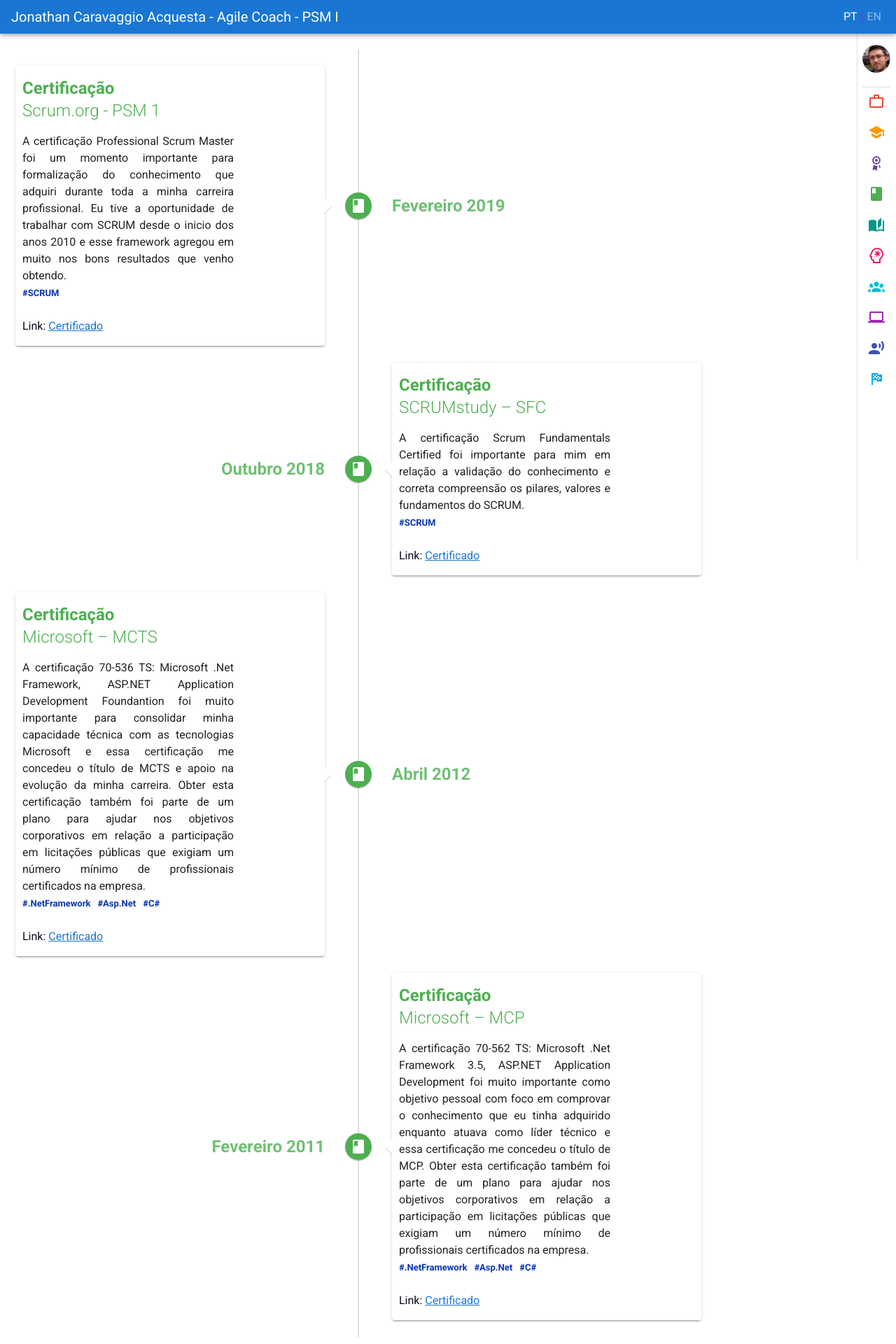
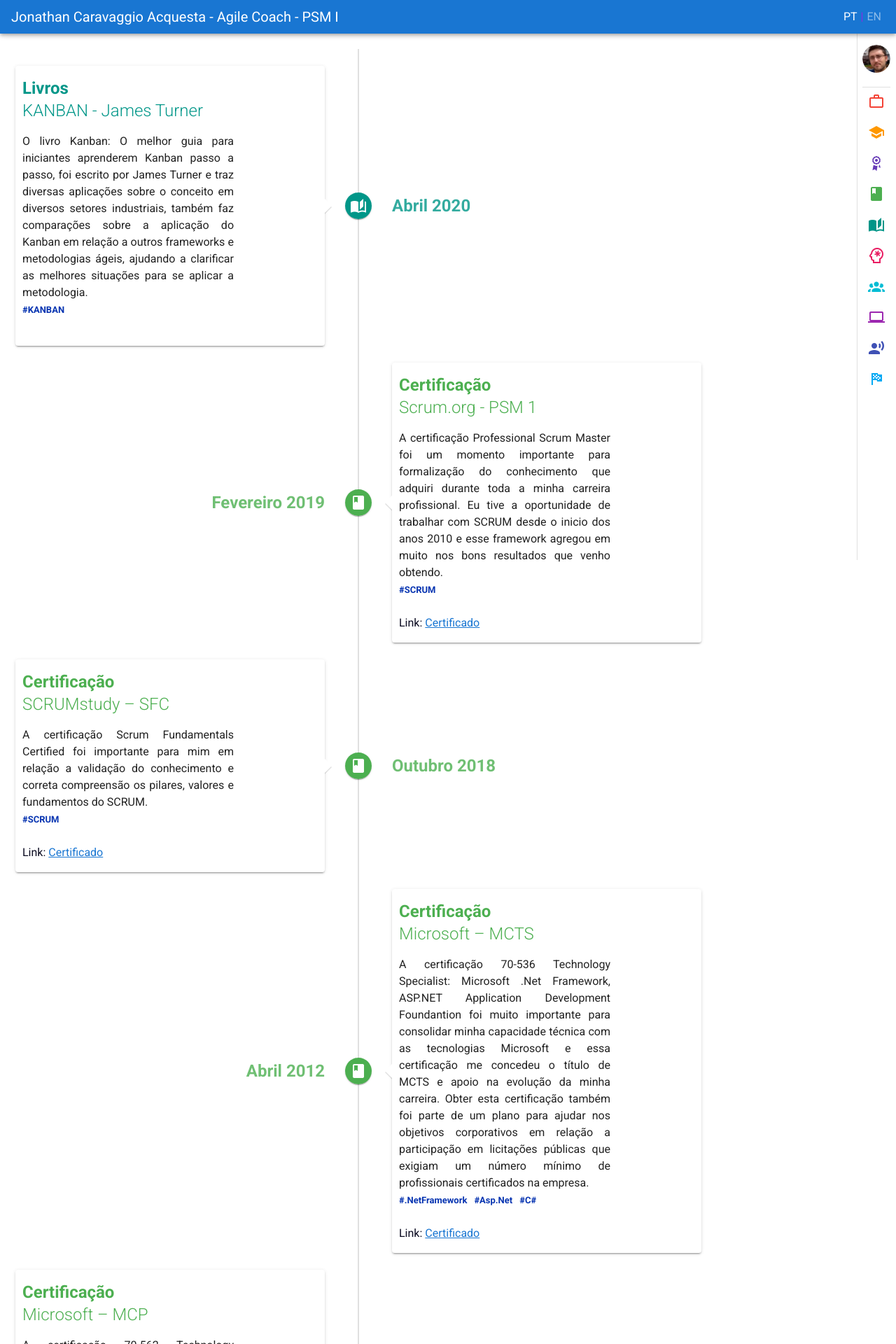
Before and after one commit to jonathan-acquesta/Personal-Page, a Vue app in the folder personal-page/: page / in a window 1280 px wide. Shown: the top 1920 px of the page at 70% size. Built offline with nearby package versions, Linux system fonts and the light colour scheme.

Commit message:
New book, kanban

```diff
--- a/personal-page/src/components/Timeline.vue
+++ b/personal-page/src/components/Timeline.vue
@@ -24,6 +24,7 @@
           :left="$vuetify.breakpoint.smAndDown"
         :small="small"
           fill-dot
+
         >
           <template v-if="!$vuetify.breakpoint.smAndDown" v-slot:opposite>
             <span style="opacity:0.8"
@@ -47,7 +48,7 @@
               {{ history.description[culture] }}
             </div>
             <div>
-              <v-img class="descriptionImage"  height="110"  width="110" :src="history.image"></v-img>
+              <v-img class="descriptionImage"  width="110" :src="history.image"></v-img>
 
             </div>
             </div>
@@ -56,7 +57,7 @@
               <span class="tags" v-for="(tag, index) in history.tags" :key="index" >{{ tag[culture] }}</span>
             </div>
             <br>
-               <div class="links">
+               <div class="links" v-if="history.link">
               <span  >Link: </span>
               <a class="linkShow" v-on:click="overlay = true;mainImage=history.link.image">{{history.link.description[culture]}} </a>
 
@@ -280,7 +281,7 @@
       },
       description: {
         "pt-BR": "A certificação Scrum Fundamentals Certified foi importante para mim em relação a validação do conhecimento e correta compreensão os pilares, valores e fundamentos do SCRUM.",
-        "en-US": "Scrum Fundamentals Certified certification was important to me in terms of knowledge validation and correct understanding of the pillars, values and fundamentals of SCRUM.",
+        "en-US": "Scrum Fundamentals Certified was important certification to me in terms of knowledge validation and correct understanding of the pillars, values and fundamentals of SCRUM.",
       },
       image: require('@/assets/scrumfc.png'),
       link: {
@@ -298,8 +299,8 @@
         "en-US": "Microsoft – MCP",
       },
       description: {
-        "pt-BR": "A certificação 70-562 TS: Microsoft .Net Framework 3.5, ASP.NET Application Development foi muito importante como objetivo pessoal com foco em comprovar o conhecimento que eu tinha adquirido enquanto atuava como líder técnico e essa certificação me concedeu o título de MCP. Obter esta certificação também foi parte de um plano para ajudar nos objetivos corporativos em relação a participação em licitações públicas que exigiam um número mínimo de profissionais certificados na empresa.",
-        "en-US": "The 70-562 TS certification: Microsoft .Net Framework 3.5, ASP.NET Application Development was very important as a personal objective with a focus on proving the knowledge I had acquired while acting as a technical leader and this certification granted me the title of MCP. Obtaining this certification was also part of a plan to help corporate objectives regarding participation in public tenders that required a minimum number of certified professionals in the company.",
+        "pt-BR": "A certificação 70-562 Technology Specialist: Microsoft .Net Framework 3.5, ASP.NET Application Development foi muito importante como objetivo pessoal com foco em comprovar o conhecimento que eu tinha adquirido enquanto atuava como líder técnico e essa certificação me concedeu o título de MCP. Obter esta certificação também foi parte de um plano para ajudar nos objetivos corporativos em relação a participação em licitações públicas que exigiam um número mínimo de profissionais certificados na empresa.",
+        "en-US": "The 70-562 Technology Specialist: Microsoft .Net Framework 3.5, ASP.NET Application Development certification was very important as a personal objective with a focus on proving the knowledge I had acquired while I acting as a technical leader, and this certification granted me the title of MCP. Obtaining this certification was also part of a plan to help corporate objectives regarding participation in public tenders that required a minimum number of certified professionals in the company.",
       },
       image: require('@/assets/msoficial.png'),
       link: {
@@ -318,8 +319,8 @@
         "en-US": "Microsoft – MCTS",
       },
       description: {
-        "pt-BR": "A certificação 70-536 TS: Microsoft .Net Framework, ASP.NET Application Development Foundantion foi muito importante para consolidar minha capacidade técnica com as tecnologias Microsoft e essa certificação me concedeu o título de MCTS e apoio na evolução da minha carreira. Obter esta certificação também foi parte de um plano para ajudar nos objetivos corporativos em relação a participação em licitações públicas que exigiam um número mínimo de profissionais certificados na empresa.",
-        "en-US": "The 70-536 TS certification: Microsoft .Net Framework, ASP.NET Application Development Foundantion was very important to consolidate my technical capacity with Microsoft technologies and this certification gave me the title of MCTS and support in the evolution of my career. Obtaining this certification was also part of a plan to help corporate objectives regarding participation in public tenders that required a minimum number of certified professionals in the company.",
+        "pt-BR": "A certificação 70-536 Technology Specialist: Microsoft .Net Framework, ASP.NET Application Development Foundantion foi muito importante para consolidar minha capacidade técnica com as tecnologias Microsoft e essa certificação me concedeu o título de MCTS e apoio na evolução da minha carreira. Obter esta certificação também foi parte de um plano para ajudar nos objetivos corporativos em relação a participação em licitações públicas que exigiam um número mínimo de profissionais certificados na empresa.",
+        "en-US": "The 70-536 Technology Specialist: Microsoft .Net Framework, ASP.NET Application Development Foundantion certification was very important to consolidate my technical capacity with Microsoft technologies, and this certification gave me the title of MCTS, beside that, it supported the evolution of my career in that occasion. Obtaining this certification was also part of a plan to help corporate objectives regarding participation in public tenders that required a minimum number of certified professionals in the company",
       },
       image: require('@/assets/msoficial.png'),
       link: {
@@ -327,6 +328,22 @@
         description:{ "pt-BR": "Certificado", "en-US": "Certificate"}
       },
       tags: [this.$store.state.tags.dotNetFramework, this.$store.state.tags.aspNet, this.$store.state.tags.cSharp]
+    });
+
+
+this.histories.push({
+      date: new Date("2020-04-02"),
+      category: this.$store.state.categoryType.books,
+      title: {
+        "pt-BR": "KANBAN - James Turner",
+        "en-US": "KANBAN - James Turner",
+      },
+      description: {
+        "pt-BR": "O livro Kanban: O melhor guia para iniciantes aprenderem Kanban passo a passo, foi escrito por James Turner e traz diversas aplicações sobre o conceito em diversos setores industriais, também faz comparações sobre a aplicação do Kanban em relação a outros frameworks e metodologias ágeis, ajudando a clarificar as melhores situações para se aplicar a metodologia.",
+        "en-US": "The book Kanban: The ultimate guide for beginner's to learn Kanban step by step, was written by James Turner and brings several applications about the concept in different industrial sectors, it also makes comparisons about the application of Kanban in relation to other agile frameworks and methodologies, helping to clarify the best situations to apply the methodology.",
+      },
+      image: require('@/assets/book_kanban.jpg'),
+      tags: [this.$store.state.tags.kanban]
     });
 
 
```
Also changed, not shown: personal-page/src/assets/book_kanban.jpg (added), 1 other file (tests, documents, lock files or other folders).
